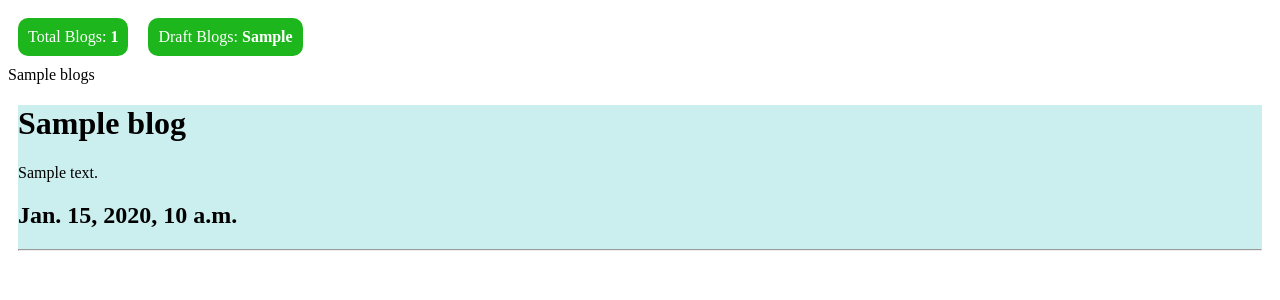
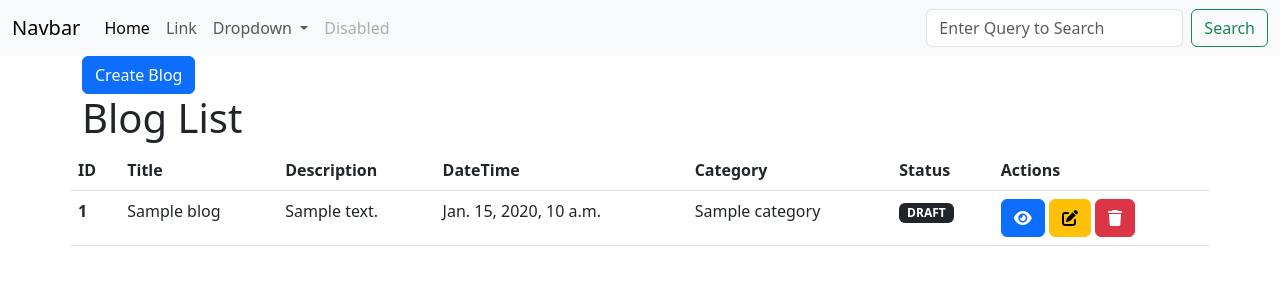
Before and after one commit to vikingkc/project1, a Django app: template blog/templates/blog/list.html in a window 1280 px wide. Shown: the top 300 px of the page. Run offline with Django 4.2, Linux system fonts and the light colour scheme; the template is opened without the code that fills it: most values are stand-ins (such as "Sample title", 1, 10 or a date in 2020); data that the repository does not hold is empty.

Commit message:
django-day-3-inital-commit

```diff
--- a/blog/templates/blog/list.html
+++ b/blog/templates/blog/list.html
@@ -1,50 +1,55 @@
-<!DOCTYPE html>
-<html lang="en">
-<head>
-    <meta charset="UTF-8">
-    <meta name="viewport" content="width=device-width, initial-scale=1.0">
-    <title>Document</title>
-</head>
-<body>
-
-<div class="my-row">
-    <div class="my-col">
-        Total Blogs: <strong>{{total_blogs}}</strong>
-    </div>
-    <div class="my-col">Draft Blogs: <strong>{{draft_blogs}}</strong>
-    </div>
-</div>
-{{blogs}}
-
-{% for blog in blogs %}
-<div class="blog-item">
-<h1>{{blog.title}}</h1>
-<p>{{blog.description}}</p>
-<h2>{{blog.date}}</h2>
-<hr>
-</div>
-{% endfor %}
+{% extends 'mybase.html' %}
 
 
-<style>
-    .blog-item{
-        background-color: rgb(203, 238, 238);
-        margin:10px;
-    }
-    .my-row{
-        display: flex;
-        align-items: center;
-        flex-direction: row;
 
-    }
-    .my-col{
-        background-color: rgb(29, 183, 29);
-        border-radius: 10px;
-        margin:10px;
-        padding:10px;
-        color: white;
 
-    }
-</style>
-</body>
-</html>
+{% block content %}
+    <div class="container">
+        <a href="{% url 'blog:blog_create' %}" class="btn btn-primary">Create Blog</a>
+        <div class="row">
+            <h1>Blog List</h1>
+            <!-- Table Comes Here -->
+            <table class="table">
+                <thead>
+                  <tr>
+                    <th scope="col">ID</th>
+                    <th scope="col">Title</th>
+                    <th scope="col">Description</th>
+                    <th scope="col">DateTime</th>
+                    <th scope="col">Category</th>
+                    <th scope="col">Status</th>
+                    <th scope="col">Actions</th>
+                  </tr>
+                </thead>
+                <tbody>
+                 {% for blog in blogs %}
+                 <tr>
+                    <th scope="row">{{blog.id}}</th>
+                    <td>{{blog.title}}</td>
+                    <td>{{blog.description}}</td>
+                    <td>{{blog.date}}</td>
+                    <td>{{blog.category}}</td>
+                    <td>
+                        {% if blog.status == 'draft' %}
+                        <span class="badge bg-dark text-white">DRAFT</span>
+                        {% else %}
+                        <span class="badge bg-success text-white">PUBLISHED</span>
+                        {% endif %}
+
+
+                    </td>
+                    <td>
+                       <a href="#" class="btn btn-primary" title="View Detail"> <i class="fa fa-eye"></i> </a>
+                       <a href="{% url 'blog:blog_edit' blog.id %}" class="btn btn-warning" title="Edit"> <i class="fa fa-edit"></i> </a>
+                       <a href="{% url 'blog:blog_delete' blog.id %}" class="btn btn-danger" title="Delete"> <i class="fa fa-trash"></i> </a>
+                    </td>
+                  </tr>
+
+                 {% endfor %}
+                </tbody>
+              </table>
+            <!-- Table Ends -->
+        </div>
+    </div>
+
+{% endblock content %}
--- a/blog/urls.py
+++ b/blog/urls.py
@@ -4,6 +4,11 @@ from blog import views
 app_name="blog"
 
 urlpatterns = [
+    path("",views.blog_index,name="blog_index"),
     path('list/',views.blog_view,name="blog_view"),
-    path('new/<str:data>/',views.data_view,name='data_view')
+    path('create/',views.blog_create,name="blog_create"),
+    path('edit/<int:id>/',views.blog_edit,name="blog_edit"),
+    path('delete/<int:id>/',views.blog_delete,name="blog_delete"),
+    path('new/<str:data>/',views.data_view,name='data_view'),
+    # path("redirect",views.test_redirect,name="test_redirect")
 ]
--- a/mydjango/urls.py
+++ b/mydjango/urls.py
@@ -25,6 +25,6 @@ urlpatterns = [
     path('me/',views.me_view,name='me'),
     path('dynamic/<str:mypath>/',views.dynamic_view,name='dynamic'),
     path('test/',views.test),
-    path('',include('blog.urls')),
+    path('blog/',include('blog.urls')),
 
 ] +  static(settings.STATIC_URL, document_root=settings.STATIC_ROOT)
--- /dev/null
+++ b/templates/mybase.html
@@ -0,0 +1,56 @@
+<!doctype html>
+<html lang="en">
+  <head>
+    <meta charset="utf-8">
+    <meta name="viewport" content="width=device-width, initial-scale=1">
+    <title>Bootstrap demo</title>
+    <link rel="stylesheet" href="https://cdnjs.cloudflare.com/ajax/libs/font-awesome/6.4.0/css/all.min.css" integrity="sha512-iecdLmaskl7CVkqkXNQ/ZH/XLlvWZOJyj7Yy7tcenmpD1ypASozpmT/E0iPtmFIB46ZmdtAc9eNBvH0H/ZpiBw==" crossorigin="anonymous" referrerpolicy="no-referrer" />
+
+    <link href="https://cdn.jsdelivr.net/npm/bootstrap@5.3.0/dist/css/bootstrap.min.css" rel="stylesheet" integrity="sha384-9ndCyUaIbzAi2FUVXJi0CjmCapSmO7SnpJef0486qhLnuZ2cdeRhO02iuK6FUUVM" crossorigin="anonymous">
+  </head>
+  <body>
+    <nav class="navbar navbar-expand-lg bg-body-tertiary">
+  <div class="container-fluid">
+    <a class="navbar-brand" href="#">Navbar</a>
+    <button class="navbar-toggler" type="button" data-bs-toggle="collapse" data-bs-target="#navbarSupportedContent" aria-controls="navbarSupportedContent" aria-expanded="false" aria-label="Toggle navigation">
+      <span class="navbar-toggler-icon"></span>
+    </button>
+    <div class="collapse navbar-collapse" id="navbarSupportedContent">
+      <ul class="navbar-nav me-auto mb-2 mb-lg-0">
+        <li class="nav-item">
+          <a class="nav-link active" aria-current="page" href="#">Home</a>
+        </li>
+        <li class="nav-item">
+          <a class="nav-link" href="#">Link</a>
+        </li>
+        <li class="nav-item dropdown">
+          <a class="nav-link dropdown-toggle" href="#" role="button" data-bs-toggle="dropdown" aria-expanded="false">
+            Dropdown
+          </a>
+          <ul class="dropdown-menu">
+            <li><a class="dropdown-item" href="#">Action</a></li>
+            <li><a class="dropdown-item" href="#">Another action</a></li>
+            <li><hr class="dropdown-divider"></li>
+            <li><a class="dropdown-item" href="#">Something else here</a></li>
+          </ul>
+        </li>
+        <li class="nav-item">
+          <a class="nav-link disabled">Disabled</a>
+        </li>
+      </ul>
+      <form class="d-flex" role="search" action="{% url 'blog:blog_index' %}">
+        <input class="form-control me-2" name="query" type="search" placeholder="Enter Query to Search" aria-label="Search">
+        <button class="btn btn-outline-success" type="submit">Search</button>
+      </form>
+    </div>
+  </div>
+</nav>
+
+
+{% block content %}
+
+
+{% endblock content %}
+    <script src="https://cdn.jsdelivr.net/npm/bootstrap@5.3.0/dist/js/bootstrap.bundle.min.js" integrity="sha384-geWF76RCwLtnZ8qwWowPQNguL3RmwHVBC9FhGdlKrxdiJJigb/j/68SIy3Te4Bkz" crossorigin="anonymous"></script>
+  </body>
+</html>
```
Also changed, not shown: blog/forms.py (added, +7 -0 lines), blog/templates/blog/confirm-delete.html (added, +16 -0 lines), blog/templates/blog/create.html (added, +16 -0 lines), blog/templates/blog/edit.html (added, +15 -0 lines), blog/views.py (+73 -1 lines), readme.md.
